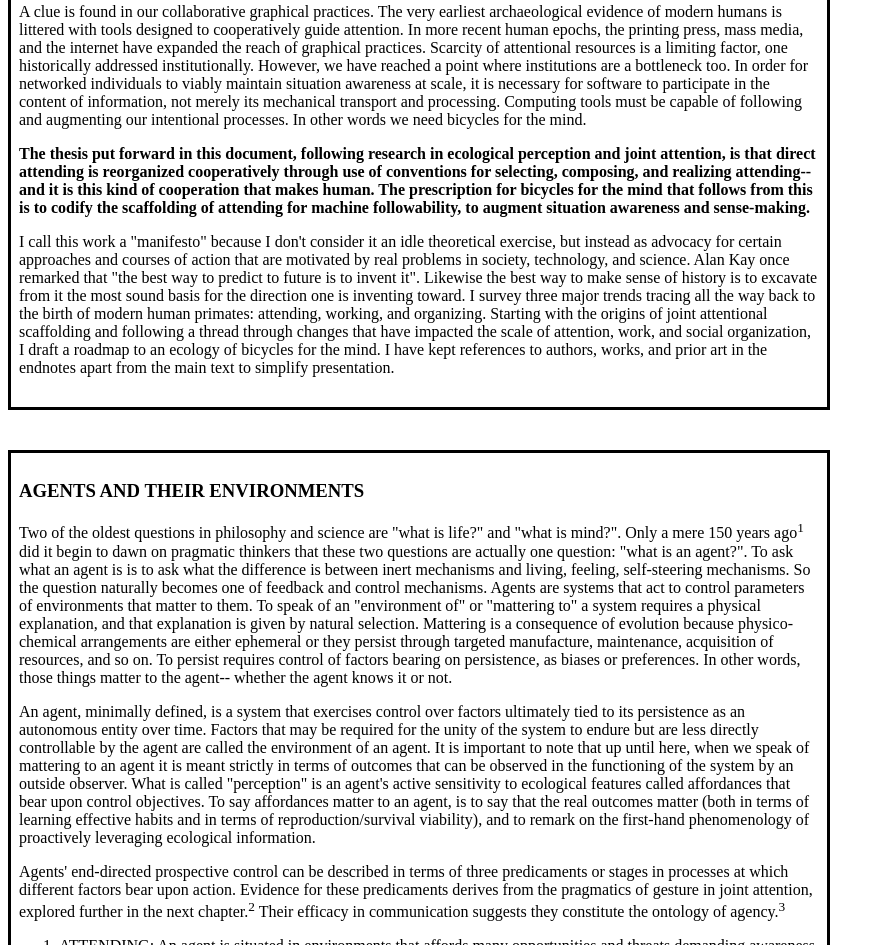
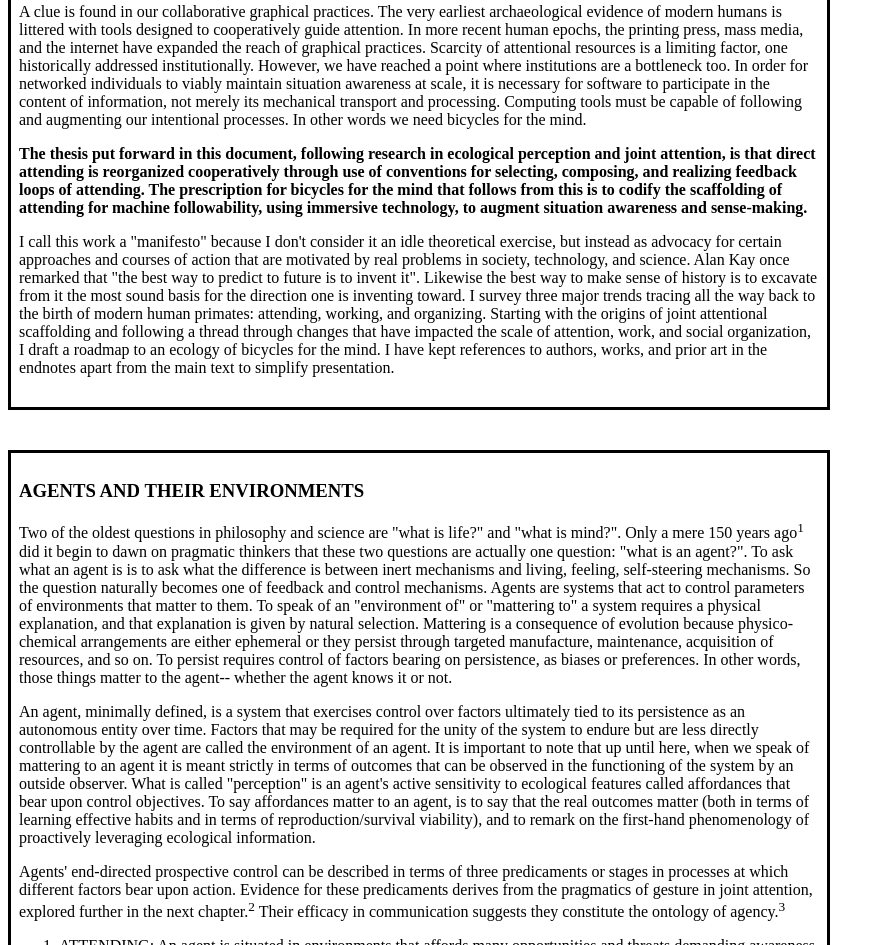
Before and after one commit to rplevy/situated-programming, a plain HTML site: page situated-programming.html in a window 1280 px wide. Shown: the part 3006-3951 px from the top of the page, without its empty margins (0-885 px from the left). Drawn offline with Linux system fonts and the light colour scheme.

Commit message:
Clarifies paragraph

```diff
--- a/situated-programming.html
+++ b/situated-programming.html
@@ -139,11 +139,10 @@ for the mind.
 <b>The thesis put forward in this document, following research in
 ecological perception and joint attention, is that direct attending is
 reorganized cooperatively through use of conventions for selecting,
-composing, and realizing attending-- and it is this kind of
-cooperation that makes human. The prescription for bicycles for the
-mind that follows from this is to codify the scaffolding of attending
-for machine followability, to augment situation awareness and
-sense-making.</b>
+composing, and realizing feedback loops of attending. The prescription
+for bicycles for the mind that follows from this is to codify the
+scaffolding of attending for machine followability, using immersive
+technology, to augment situation awareness and sense-making.</b>
 </p>
 
 <p>
```
Also changed, not shown: 1 other file.
